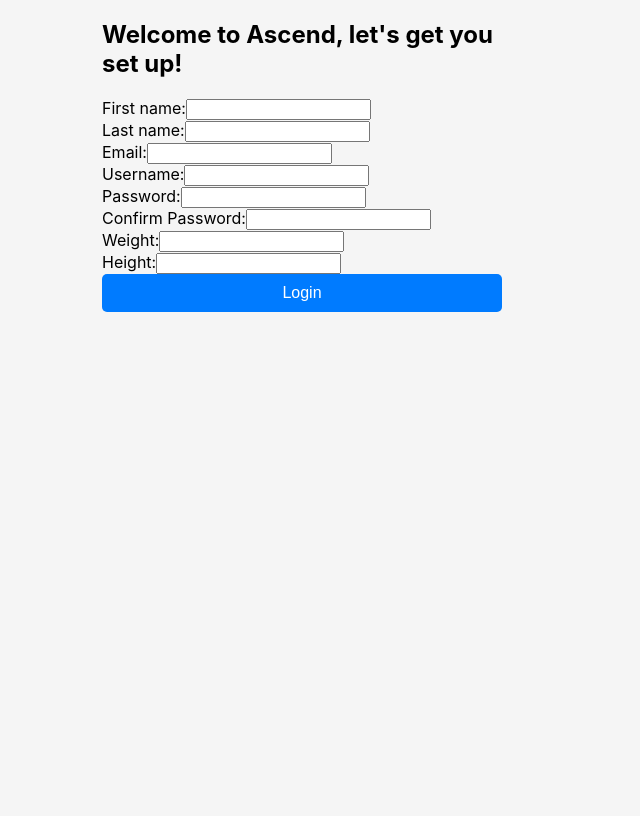
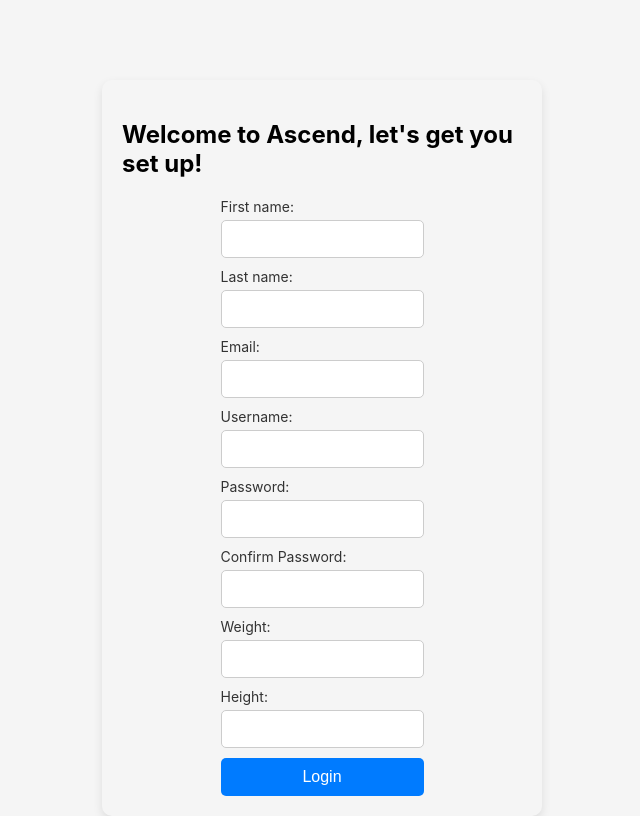
Before and after one commit to khody12/Ascend, a React (Create React App) app in the folder frontend/ascend/: page /register in a window 1280 px wide. Shown: the whole page, without its empty margins (338-978 px from the left). Built offline with nearby package versions, Linux system fonts and the light colour scheme.

Commit message:
apis are communicating, added navigate and AuthContext to store info if browser refreshed

```diff
--- a/frontend/ascend/src/App.js
+++ b/frontend/ascend/src/App.js
@@ -2,19 +2,20 @@
 import './App.css';
 import Login from "./components/Login"
 import Registration from "./components/Registration"
-
+import Dashboard from "./components/Dashboard"
+import { AuthProvider } from "./AuthContext";
 import {BrowserRouter as Router, Routes, Route } from "react-router-dom";
 
 
 
 function App() {
   return (
-    <Router>
-        <Routes>
-          <Route path="/login" element={<Login />} />
-          <Route path="/register" element={<Registration />} />
-        </Routes>
-    </Router>
+      <Routes>
+        <Route path="/login" element={<Login />} />
+        <Route path="/register" element={<Registration />} />
+        <Route path="/dashboard" element={<Dashboard />} />
+      </Routes>
+
   )
 
 }
--- /dev/null
+++ b/frontend/ascend/src/AuthContext.js
@@ -0,0 +1,29 @@
+import React, { createContext, useState, useEffect } from 'react';
+
+export const AuthContext = createContext();
+
+export function AuthProvider({ children }) {
+    const [authData, setAuthData] = useState(() => {
+        // Load saved data from localStorage on initial load
+        const token = localStorage.getItem('token');
+        const userId = localStorage.getItem('userId');
+        return token && userId ? { token, userId } : null;
+    });
+
+    // Save authData to localStorage whenever it changes
+    useEffect(() => {
+        if (authData) {
+            localStorage.setItem('token', authData.token);
+            localStorage.setItem('userId', authData.userId);
+        } else {
+            localStorage.removeItem('token');
+            localStorage.removeItem('userId');
+        }
+    }, [authData]);
+
+    return (
+        <AuthContext.Provider value={{ authData, setAuthData }}>
+            {children}
+        </AuthContext.Provider>
+    );
+}
--- /dev/null
+++ b/frontend/ascend/src/components/Dashboard.js
@@ -0,0 +1,60 @@
+import React, { useContext, useEffect, useState } from 'react';
+import { AuthContext } from '../AuthContext';
+
+
+function Dashboard() {
+    const { authData } = useContext(AuthContext); // Access authData from context
+    const [userProfile, setUserProfile] = useState(null);
+
+    useEffect(() => {
+        const fetchUserProfile = async () => {
+            if (authData) {
+                try {
+                    const response = await fetch(`http://127.0.0.1:8000/api/user/${authData.userId}/`, {
+                        // fetch data from a Get data api view in backend
+                        method: 'GET',
+                        headers: {
+                            'Content-Type': 'application/json',
+                            Authorization: `Token ${authData.token}`, // Include the token in the request
+                        },
+                    });
+
+                    if (response.ok) {
+                        const profile = await response.json();
+                        setUserProfile(profile); // Save the fetched profile data
+                        // all this data is now available within the userProfile variable
+                        //userProfile.email, userProfile.first_name etc.
+                    } else {
+                        console.error('Failed to fetch user profile.');
+                    }
+                } catch (error) {
+                    console.error('Error fetching user profile:', error);
+                }
+            }
+        };
+
+        fetchUserProfile();
+    }, [authData]);
+
+    if (!authData) {
+        return <p>Please log in to view your dashboard.</p>;
+    }
+
+    return (
+        <div>
+            <h1>Dashboard</h1>
+            {userProfile ? (
+                <div>
+                    <p>Welcome, {userProfile.name}</p>
+                    <p>Email: {userProfile.email}</p>
+                    <p>Weight: {userProfile.weight}</p>
+                    <p>Height: {userProfile.height}</p>
+                </div>
+            ) : (
+                <p>Loading user profile...</p>
+            )}
+        </div>
+    );
+}
+
+export default Dashboard;
--- a/frontend/ascend/src/components/Login.js
+++ b/frontend/ascend/src/components/Login.js
@@ -35,7 +35,7 @@
         <div id="login-container">
             <h2>Ascend</h2>
             <form onSubmit={handleSubmit}>
-                <div class="input-container">
+                <div className="input-container">
                     <label>Username</label>
                     <input
                         type="text"
@@ -44,7 +44,7 @@
                         required
                     />
                 </div>
-                <div class="input-container">
+                <div className="input-container">
                     <label>Password</label>
                     <input
                         type="password"
--- /dev/null
+++ b/frontend/ascend/src/components/Registration.css
@@ -0,0 +1,84 @@
+body{
+    margin:0;
+    display:flex;
+    justify-content:center;
+    align-items:start;
+
+    height:100%;
+    width:100%;
+    background-color:#f5f5f5;
+}
+#root {
+    width:40%;
+    max-width:400px;
+
+}
+
+#registration-container {
+    margin-top:10vh;
+
+    flex:0 1 auto;
+    display:flex;
+    flex-direction:column;
+    align-items:center;
+    width:100%;
+    max-width: 800px;
+    padding:20px;
+    border-radius:10px;
+    box-shadow:0 4px 10px rgba(0, 0, 0, 0.1);
+
+
+}
+.input-container label {
+    display:block;
+    margin-bottom:5px;
+    font-size:14px;
+    color:#333;
+}
+.input-container {
+    margin-bottom:10px;
+    width:100%;
+}
+
+.input-container input {
+    width: 100%;
+    padding: 10px;
+    font-size: 14px;
+    border: 1px solid #ccc;
+    border-radius: 5px;
+    box-sizing:border-box;
+    outline: none;
+    transition: border-color 0.3s ease, box-shadow 0.3s ease;
+}
+
+.input-container input:focus {
+    border-color: #007bff; /* Changes border color on focus */
+    box-shadow: 0 0 5px rgba(0, 123, 255, 0.5); /* Adds a glow effect */
+}
+
+button {
+    width: 100%;
+    padding: 10px;
+    font-size: 16px;
+    background-color: #007bff; /* Button color */
+    color: white;
+    border: none;
+    border-radius: 5px;
+    cursor: pointer;
+    transition: background-color 0.3s ease;
+  }
+
+  button:hover {
+    background-color: #0056b3; /* Darker on hover */
+  }
+
+  button:focus {
+    outline: none;
+    box-shadow: 0 0 5px rgba(0, 123, 255, 0.5); /* Subtle glow */
+  }
+
+  /* Message styles */
+  p {
+    color: red;
+    margin-top: 10px;
+  }
--- a/frontend/ascend/src/components/Registration.js
+++ b/frontend/ascend/src/components/Registration.js
@@ -1,8 +1,14 @@
-import React, { useState } from "react";
+import "./Registration.css"
+
+import React, { useState, useContext } from "react";
 import axios from "axios"
 
+import { AuthContext } from "../AuthContext";
+import { useNavigate } from 'react-router-dom';
 
 const Registration = () => {
+    const navigate = useNavigate()
+    const { setAuthData } = useContext(AuthContext)
     const [first_name, setFirstname] = useState("");
     const [last_name, setLastname] = useState("");
     const [email, setEmail] = useState("");
@@ -16,6 +22,7 @@
 
     const handleSubmit = async (e) => {
         e.preventDefault();
+        console.log("starting registration")
         try {
             const response = await axios.post("http://127.0.0.1:8000/api/register/", {
                 first_name,
@@ -28,7 +35,25 @@
                 UserHeight,
                 UserGender
             });
-            setMessage(response.data.message);
+            if (response.status === 201) {
+                console.log("Registration succesful", response.data)
+                const data = response.data
+
+                setAuthData({
+                    token: data.token,
+                    userId: data.user_id,
+                })
+                localStorage.setItem("token", data.token);
+                localStorage.setItem("userId", data.user_id);
+
+                console.log("Successfully registered, navigating to /dashboard...");
+                console.log("Navigation completed.");
+
+                setMessage("Succesful registration");
+
+                navigate("/dashboard")
+            }
+
         } catch (error) {
             if (error.response && error.response.status === 401) {
                 setMessage("invalid username or password");
@@ -42,10 +67,10 @@
     };
 
     return (
-        <div>
+        <div id="registration-container">
             <h2>Welcome to Ascend, let's get you set up!</h2>
             <form onSubmit={handleSubmit}>
-                <div>
+                <div class="input-container">
                     <label>First name:</label>
                     <input
                         type="text"
@@ -54,7 +79,7 @@
                         required
                     />
                 </div>
-                <div>
+                <div class="input-container">
                     <label>Last name:</label>
                     <input
                         type="text"
@@ -63,7 +88,7 @@
                         required
                     />
                 </div>
-                <div>
+                <div class="input-container">
                     <label>Email:</label>
                     <input
                         type="text"
@@ -72,7 +97,7 @@
                         required
                     />
                 </div>
-                <div>
+                <div class="input-container">
                     <label>Username:</label>
                     <input
                         type="text"
@@ -81,7 +106,7 @@
                         required
                     />
                 </div>
-                <div>
+                <div class="input-container">
                     <label>Password:</label>
                     <input
                         type="password"
@@ -90,7 +115,7 @@
                         required
                     />
                 </div>
-                <div>
+                <div class="input-container">
                     <label>Confirm Password:</label>
                     <input
                         type="password"
@@ -99,7 +124,7 @@
                         required
                     />
                 </div>
-                <div>
+                <div class="input-container">
                     <label>Weight:</label>
                     <input
                         type="text"
@@ -108,7 +133,7 @@
                         required
                     />
                 </div>
-                <div>
+                <div class="input-container">
                     <label>Height:</label>
                     <input
                         type="text"
--- a/frontend/ascend/src/index.js
+++ b/frontend/ascend/src/index.js
@@ -3,12 +3,16 @@
 import './index.css';
 import App from './App';
 import reportWebVitals from './reportWebVitals';
+import { BrowserRouter } from 'react-router-dom';
+import { AuthProvider } from './AuthContext';
 
 const root = ReactDOM.createRoot(document.getElementById('root'));
 root.render(
-  <React.StrictMode>
-    <App />
-  </React.StrictMode>
+  <BrowserRouter>
+    <AuthProvider>
+      <App />
+    </AuthProvider>
+  </BrowserRouter>
 );
 
 // If you want to start measuring performance in your app, pass a function
```
Also changed, not shown: 1 other file (tests, documents, lock files or other folders).
